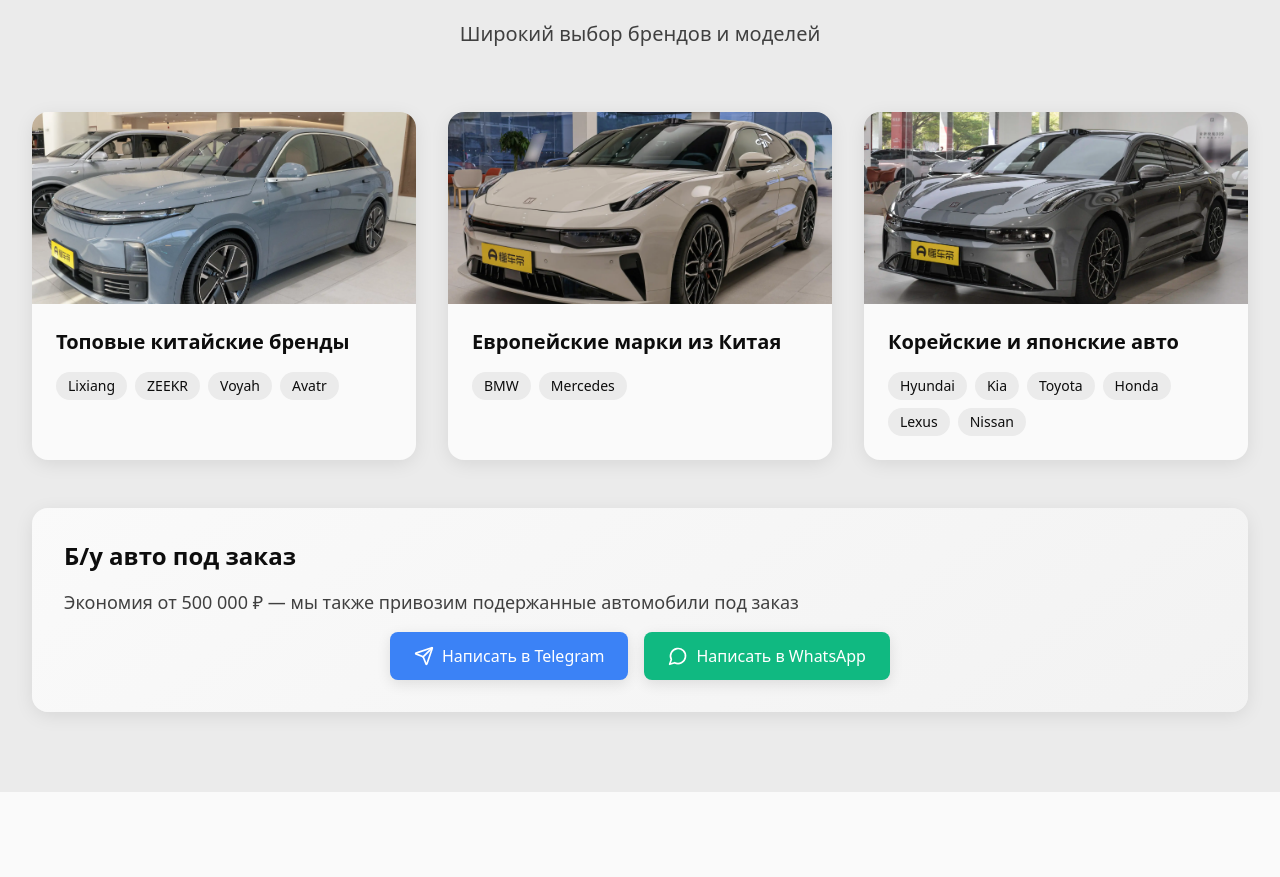
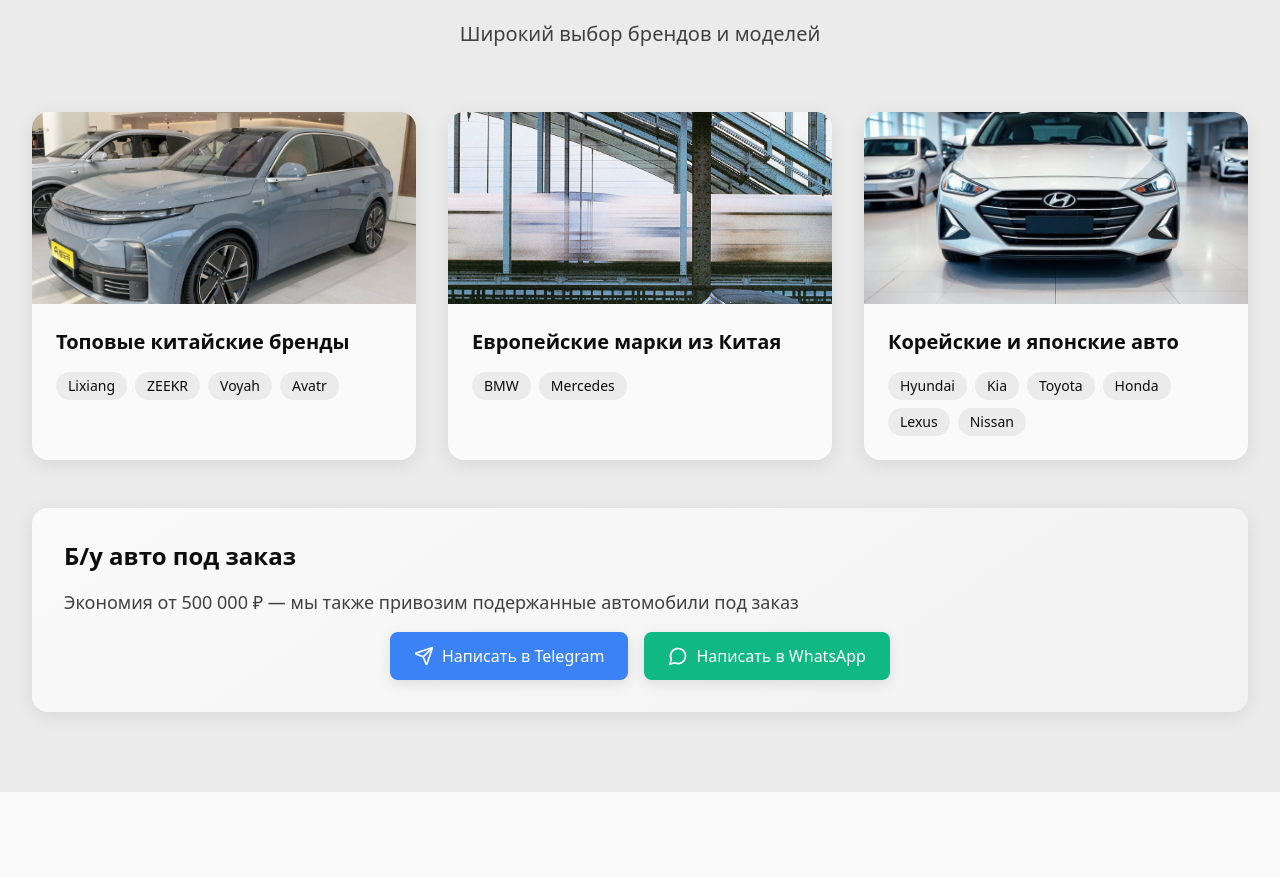
Before and after one commit to XandrAntonov/global-drive-china, a React (Vite) app: page / in a window 1280 px wide. Shown: the part 2078-2955 px from the top of the page. Built offline with nearby package versions, Linux system fonts and the light colour scheme.

Commit message:
Replace car images
Replaced European and Korean car images with BMW and Hyundai images respectively in the "Какие автомобили мы привозим" section on `Home.tsx`.

```diff
--- a/src/pages/Home.tsx
+++ b/src/pages/Home.tsx
@@ -5,6 +5,8 @@ import heroCarImage from "@/assets/hero-car.jpg";
 import suvCarImage from "@/assets/suv-car.jpg";
 import sedanCarImage from "@/assets/sedan-car.jpg";
 import carCollectionImage from "@/assets/car-collection.jpg";
+import bmwCarImage from "@/assets/bmw-car.jpg";
+import hyundaiCarImage from "@/assets/hyundai-car.jpg";
 
 const Home = () => {
   const [currentRate] = useState(12.13);
@@ -42,12 +44,12 @@ const Home = () => {
     {
       category: "Европейские марки из Китая",
       brands: ["BMW", "Mercedes"],
-      image: "/lovable-uploads/e81e5db8-a557-49c3-9afe-aae256531d7d.png",
+      image: bmwCarImage,
     },
     {
       category: "Корейские и японские авто",
       brands: ["Hyundai", "Kia", "Toyota", "Honda", "Lexus", "Nissan"],
-      image: "/lovable-uploads/c313e781-6d89-4877-bb9e-fc2a9dc5d8ee.png",
+      image: hyundaiCarImage,
     },
   ];
 
```
Also changed, not shown: src/assets/bmw-car.jpg (added), src/assets/hyundai-car.jpg (added).
